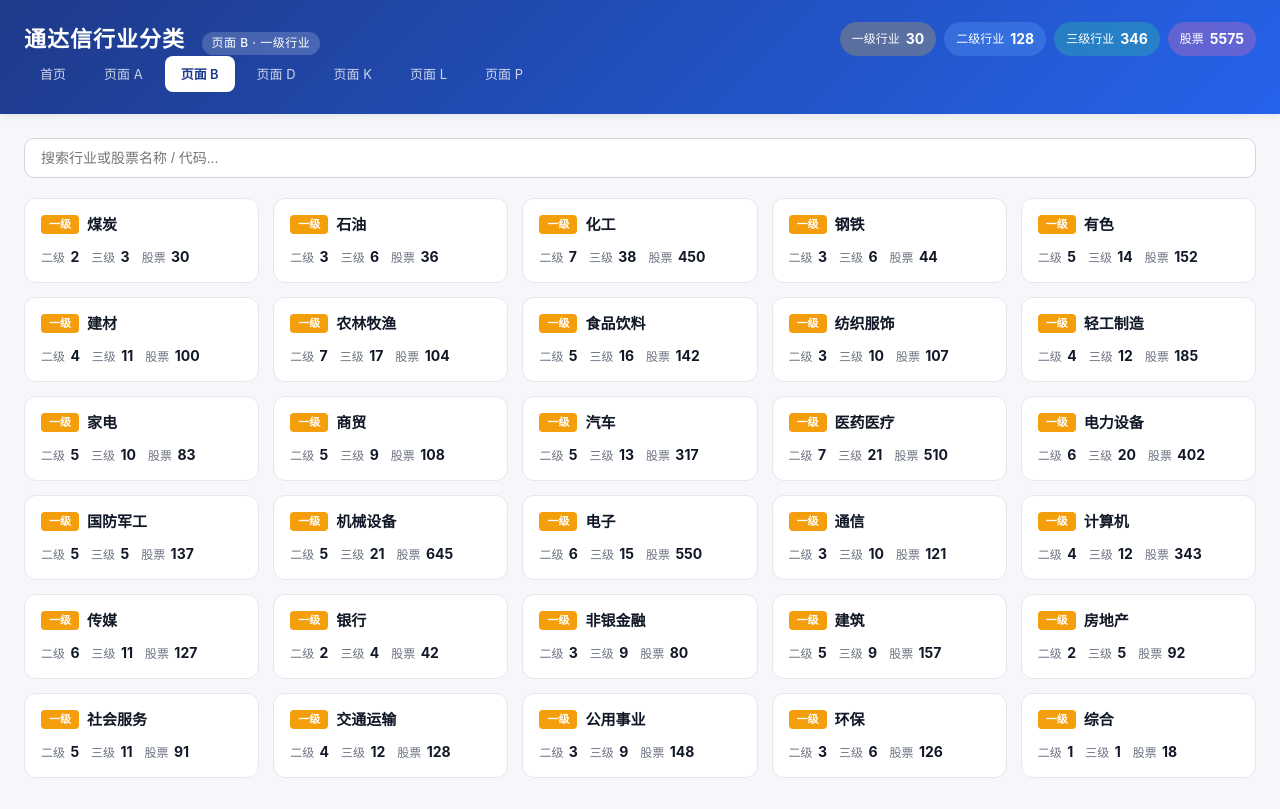
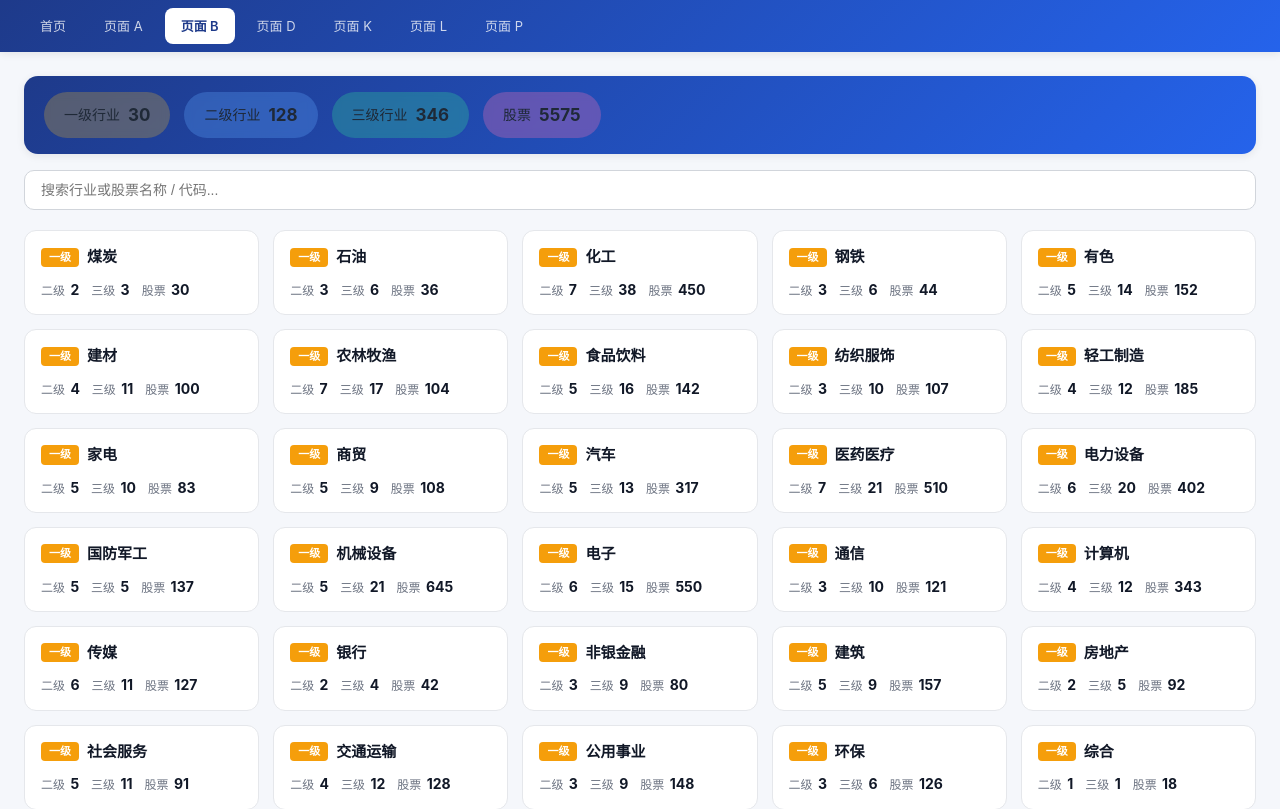
Before and after one commit to chaoren399/tongdaxinxifen, a Flask app: page /pageB in a window 1280 px wide. Shown: the top 809 px of the page. Before the commit the page ends 778 px from the top, so only its background shows below. Run offline with Flask 3, Linux system fonts and the light colour scheme.

Commit message:
2026年10月20日- 在所有页面头部 展示统一

```diff
--- a/static/style.css
+++ b/static/style.css
@@ -93,6 +93,27 @@ body {
 .badge-secondary { background: rgba(96, 165, 250, 0.3); }
 .badge-tertiary  { background: rgba(52, 211, 153, 0.3); }
 .badge-stock     { background: rgba(244, 114, 182, 0.3); }
+
+/* 页面 B：主体内容顶部的统计药丸横幅（复刻顶栏徽章样式） */
+.pb-stats-banner {
+    display: flex;
+    flex-wrap: wrap;
+    gap: 14px;
+    align-items: center;
+    background: linear-gradient(135deg, #1e3a8a 0%, #2563eb 100%);
+    border-radius: 14px;
+    padding: 16px 20px;
+    margin-bottom: 16px;
+    box-shadow: 0 2px 8px rgba(0, 0, 0, 0.08);
+}
+.pb-stats-banner .badge {
+    padding: 10px 20px;
+    font-size: 14px;
+}
+.pb-stats-banner .badge b {
+    font-size: 17px;
+    margin-left: 2px;
+}
 
 /* ========== 主体 ========== */
 .container {
--- a/templates/pageG.html
+++ b/templates/pageG.html
@@ -7,10 +7,7 @@
     <link rel="stylesheet" href="{{ url_for('static', filename='style.css') }}" />
 </head>
 <body>
-    <header class="topbar">
-        <div class="topbar-inner">
-            <h1>通达信行业分类 <span class="page-tag">页面 G · 行业股票列表</span></h1>
-        </div>
+    <header class="topbar topbar-pageF">
         <nav class="topnav">
             <a href="{{ url_for('index') }}">首页</a>
             <a href="{{ url_for('page_a') }}">页面 A</a>
--- a/templates/pageH.html
+++ b/templates/pageH.html
@@ -141,10 +141,7 @@
     </style>
 </head>
 <body>
-    <header class="topbar">
-        <div class="topbar-inner">
-            <h1>通达信行业分类 <span class="page-tag">页面 H · 概念股票列表</span></h1>
-        </div>
+    <header class="topbar topbar-pageF">
         <nav class="topnav">
             <a href="{{ url_for('index') }}">首页</a>
             <a href="{{ url_for('page_a') }}">页面 A</a>
--- a/templates/pageKEdit.html
+++ b/templates/pageKEdit.html
@@ -188,10 +188,7 @@
     </style>
 </head>
 <body>
-    <header class="topbar" hidden>
-        <div class="topbar-inner">
-            <h1>通达信行业分类 <span class="page-tag">页面 K · 概念编辑</span></h1>
-        </div>
+    <header class="topbar topbar-pageF" hidden>
         <nav class="topnav">
             <a href="{{ url_for('index') }}">首页</a>
             <a href="{{ url_for('page_a') }}">页面 A</a>
```
Also changed, not shown: templates/pageA.html (+1 -8 lines), templates/pageB.html (+8 -11 lines), templates/pageC.html (+1 -10 lines), templates/pageD.html (+2 -11 lines), templates/pageE.html (+1 -7 lines), templates/pageL.html (+1 -9 lines), data/tongdaxin.db.
